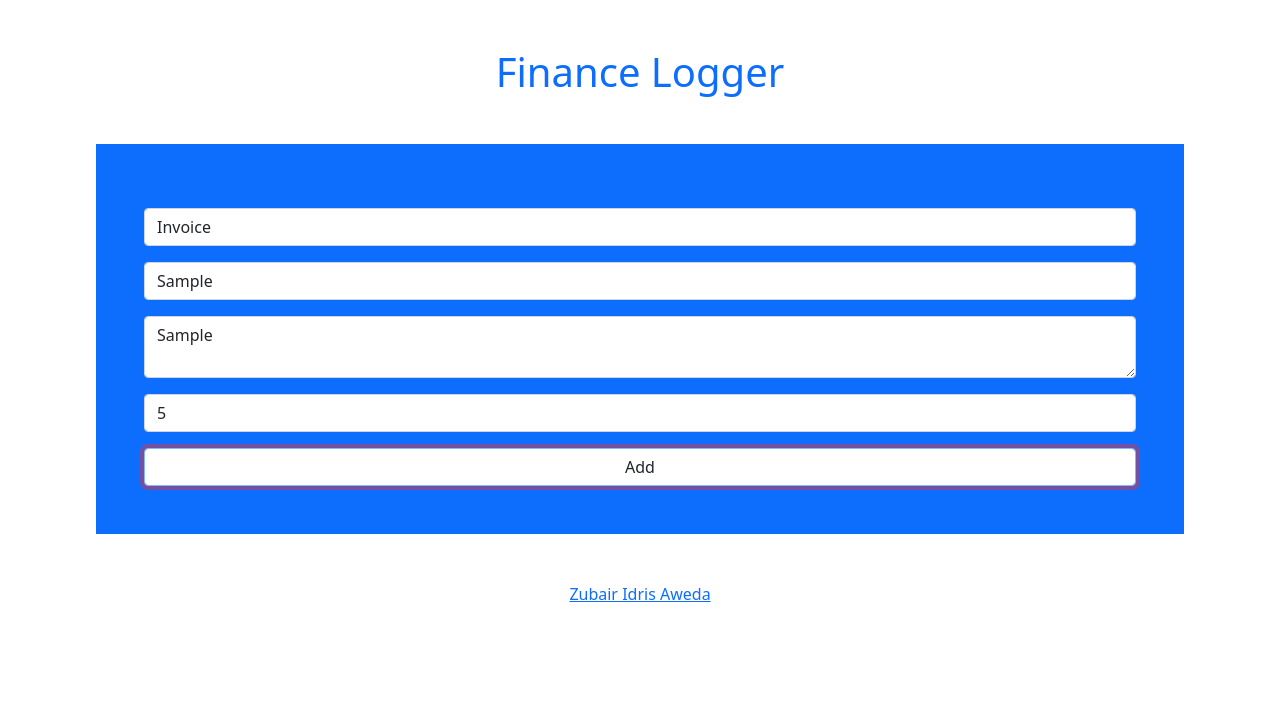
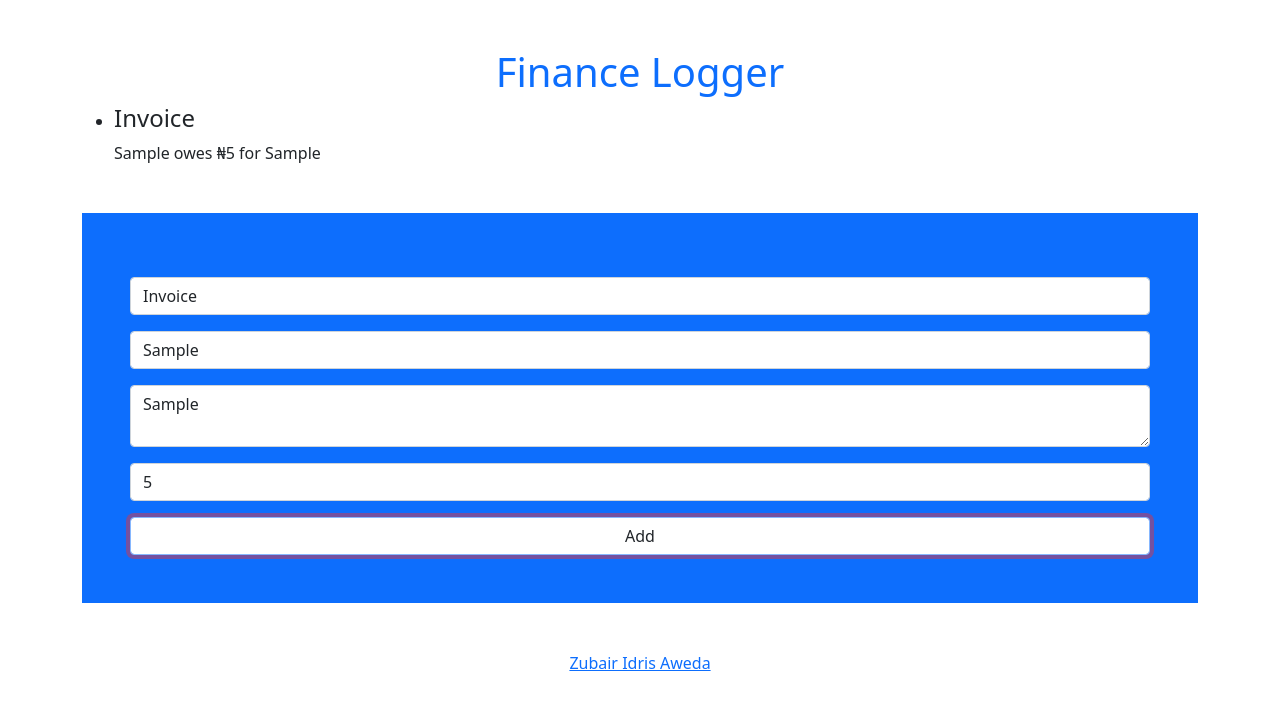
Before and after one commit to Zubs/TypeScriptIntro, a plain HTML site: page docs/public/index.html in a window 1280 px wide. Both pictures are taken after typing "Sample", "Sample", "5" into the empty fields and a click on the button "Add". Drawn offline with nearby package versions, Linux system fonts and the light colour scheme.

Commit message:
Rendered HTML

```diff
--- a/docs/public/app.js
+++ b/docs/public/app.js
@@ -1,6 +1,7 @@
 // Import Classes
 import { Invoice } from "./classes/invoice.js";
 import { Payment } from "./classes/payment.js";
+import { ListTemplates } from "./classes/listTemplates.js";
 // Get Form
 const form = document.querySelector('.form');
 // Get Inputs
@@ -8,6 +9,10 @@ const type = document.querySelector('#type');
 const toOrFrom = document.querySelector('#toOrFrom');
 const details = document.querySelector('#details');
 const amount = document.querySelector('#amount');
+// Get Output List
+const ul = document.querySelector('ul');
+// Init ListTemplates
+const list = new ListTemplates(ul);
 // Add Listener To Form
 form.addEventListener('submit', (e) => {
     e.preventDefault();
@@ -17,12 +22,14 @@ form.addEventListener('submit', (e) => {
     if (type.value === 'Invoice') {
         // Instantiate Invoice
         doc = new Invoice(toOrFrom.value, details.value, amount.valueAsNumber);
-        console.log(doc);
+        // Render list
+        list.render(doc, type.value, 'end');
     }
     else if (type.value === 'Payment') {
         // Instantiate Payment
         doc = new Payment(toOrFrom.value, details.value, amount.valueAsNumber);
-        console.log(doc);
+        // Render list
+        list.render(doc, type.value, 'end');
     }
     ;
 });
--- /dev/null
+++ b/docs/public/classes/listTemplates.js
@@ -0,0 +1,32 @@
+export class ListTemplates {
+    constructor(container) {
+        this.container = container;
+    }
+    ;
+    render(item, heading, pos) {
+        // Create List item
+        const li = document.createElement('li');
+        // Create heading
+        const h4 = document.createElement('h4');
+        // Put User Entered Text In h4
+        h4.innerText = heading;
+        // Put h4 In List
+        li.append(h4);
+        // Create Paragraph
+        const p = document.createElement('p');
+        // Set p
+        p.innerHTML = item.format();
+        // Add Paragrapth To List Too
+        li.append(p);
+        // Add The li To The User's Chosen Position
+        if (pos === 'start') {
+            this.container.prepend(li);
+        }
+        else if (pos === 'end') {
+            this.container.append(li);
+        }
+        ;
+    }
+    ;
+}
+;
--- a/docs/public/index.html
+++ b/docs/public/index.html
@@ -10,10 +10,10 @@
 
     <title>Finance Logger</title>
   </head>
-  <body class="text-center m-5">
-    <h1 class="text-primary">Finance Logger</h1>
-
-    <form class="form bg-primary m-5 p-5">
+  <body class="container my-5">
+    <h1 class="text-primary text-center">Finance Logger</h1>
+    <ul id="final-list"></ul>
+    <form class="form bg-primary container my-5 p-5">
       <div class="form-group mt-3">
         <select id="type" class="form-control" required>
           <option value="Invoice">Invoice</option>
@@ -34,7 +34,7 @@
       </div>
     </form>
 
-    <footer>
+    <footer class="text-center">
       <a href="https://zubs.github.io" target="_blank">Zubair Idris Aweda</a>
     </footer>
 
--- /dev/null
+++ b/docs/src/classes/listTemplates.ts
@@ -0,0 +1,37 @@
+import { HasFormatter } from "../interfaces/hasFormatter.js"
+
+export class ListTemplates {
+
+	constructor(private container: HTMLUListElement) {};
+
+	render (item: HasFormatter, heading: string, pos: 'start' | 'end') {
+
+		// Create List item
+		const li = document.createElement('li');
+
+		// Create heading
+		const h4 = document.createElement('h4');
+
+		// Put User Entered Text In h4
+		h4.innerText = heading;
+
+		// Put h4 In List
+		li.append(h4);
+
+		// Create Paragraph
+		const p = document.createElement('p');
+
+		// Set p
+		p.innerHTML = item.format();
+
+		// Add Paragrapth To List Too
+		li.append(p);
+
+		// Add The li To The User's Chosen Position
+		if (pos === 'start') {
+			this.container.prepend(li);
+		} else if (pos === 'end') {
+			this.container.append(li);
+		};
+	};
+};
```
Also changed, not shown: docs/src/app.ts (+11 -2 lines).
